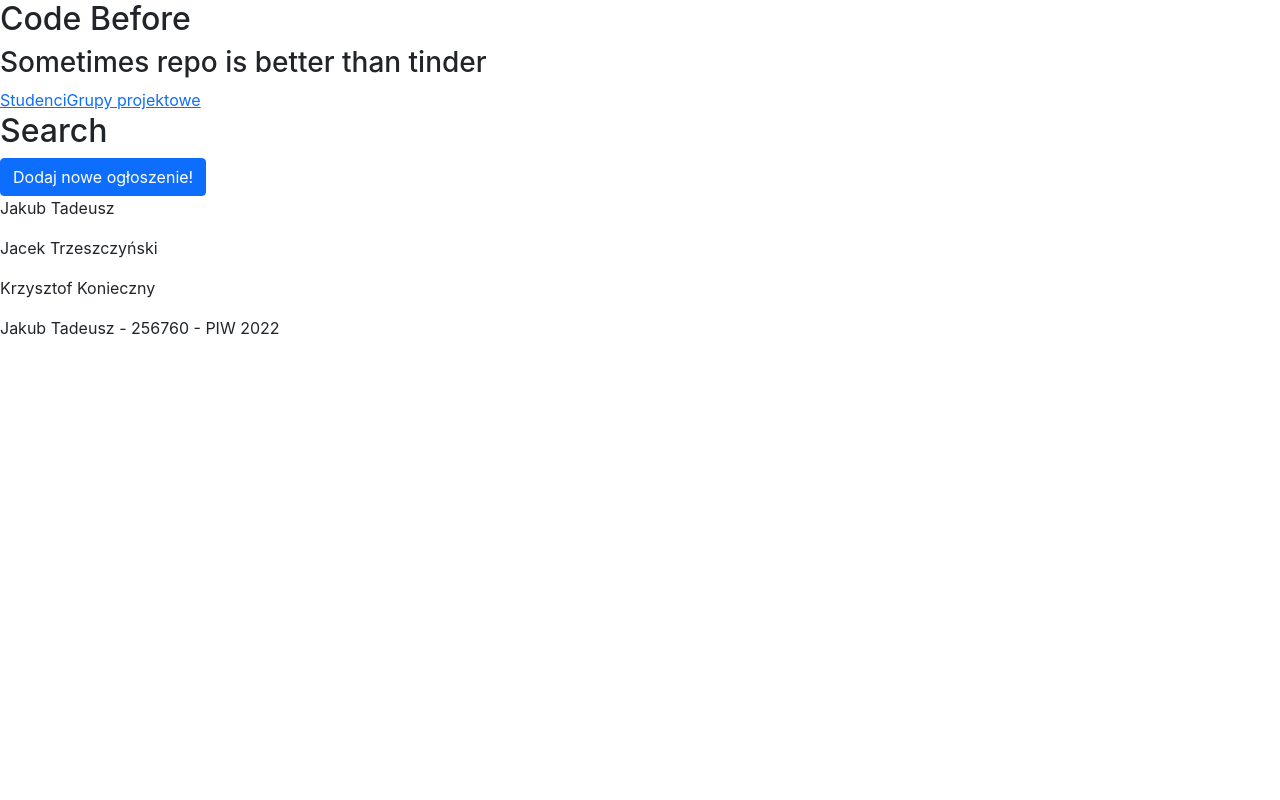
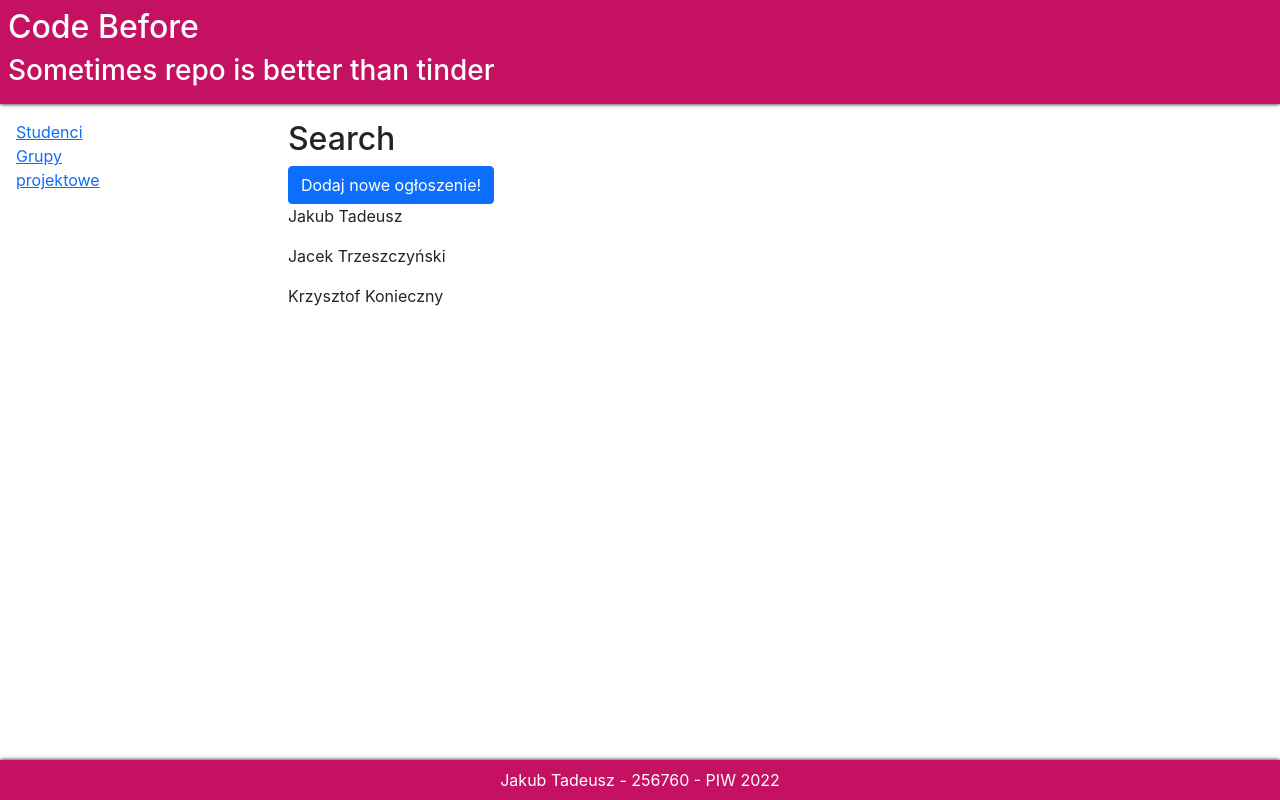
Before and after one commit to jakubtadeusz/PIW_LAB_2022, a React (Create React App) app in the folder Lab3/code-before/: page / in a window 1280 px wide. Built offline with nearby package versions, Linux system fonts and the light colour scheme.

Commit message:
Upgrade main page design

```diff
--- a/Lab3/code-before/src/App.css
+++ b/Lab3/code-before/src/App.css
@@ -0,0 +1,46 @@
+html,body {
+    position:relative;
+    margin:0;
+    padding:0;
+    overflow:auto;
+}
+
+nav{
+    display: flex;
+    flex-direction: column;
+}
+
+main{
+    display: flex;
+    flex-direction: row;
+    margin: 1em;
+}
+
+.AppContent{
+    width: 100%;
+    display: flex;
+    margin-left: 15%;
+    margin-right: 15%;
+    margin-bottom: 20%;
+}
+
+header{
+
+    width: 100%;
+    color: white;
+    padding: 0.5em;
+    background-color: #c51162;
+    box-shadow: 0px 0px 4px 0px black;
+}
+
+footer{
+    position: fixed;
+    left: 0;
+    bottom: 0;
+    width: 100%;
+    text-align: center;
+    color: white;
+    padding: 0.5em;
+    background-color: #c51162;
+    box-shadow: 0px 0px 4px 0px black;
+}
--- a/Lab3/code-before/src/App.js
+++ b/Lab3/code-before/src/App.js
@@ -15,13 +15,13 @@ function App() {
         <NavLink to="/students">Studenci</NavLink>
         <NavLink to="/groups">Grupy projektowe</NavLink>
       </nav>
-
+      <div className="AppContent">
       <Routes>
-
         <Route path="/" element={<StudentsPage/>}/>
         <Route path="/students" element={<StudentsPage/>} />
         <Route path="/groups" element={<p>Groups</p>} />
       </Routes>
+      </div>
       </BrowserRouter>
     </main>
     <footer>Jakub Tadeusz - 256760 - PIW 2022</footer>
```
